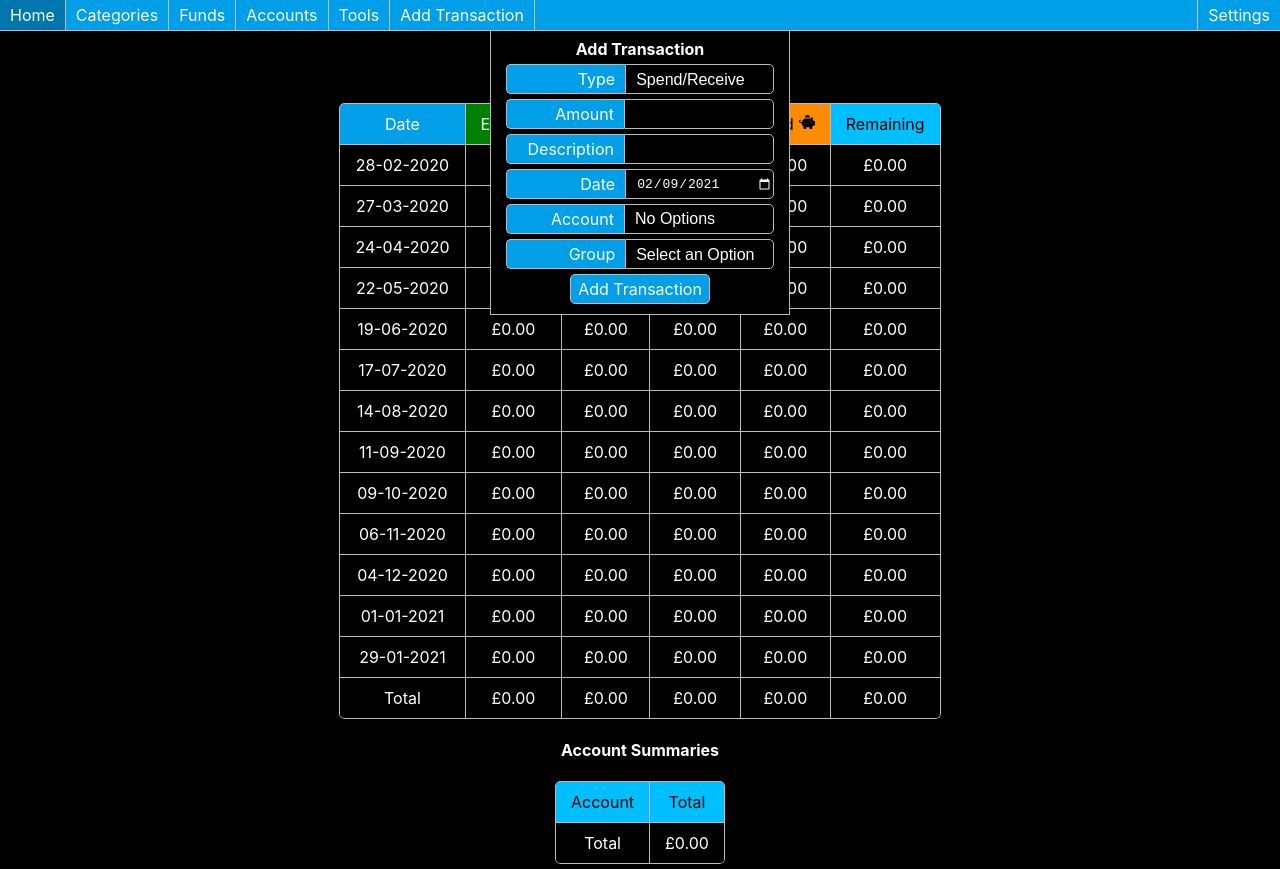
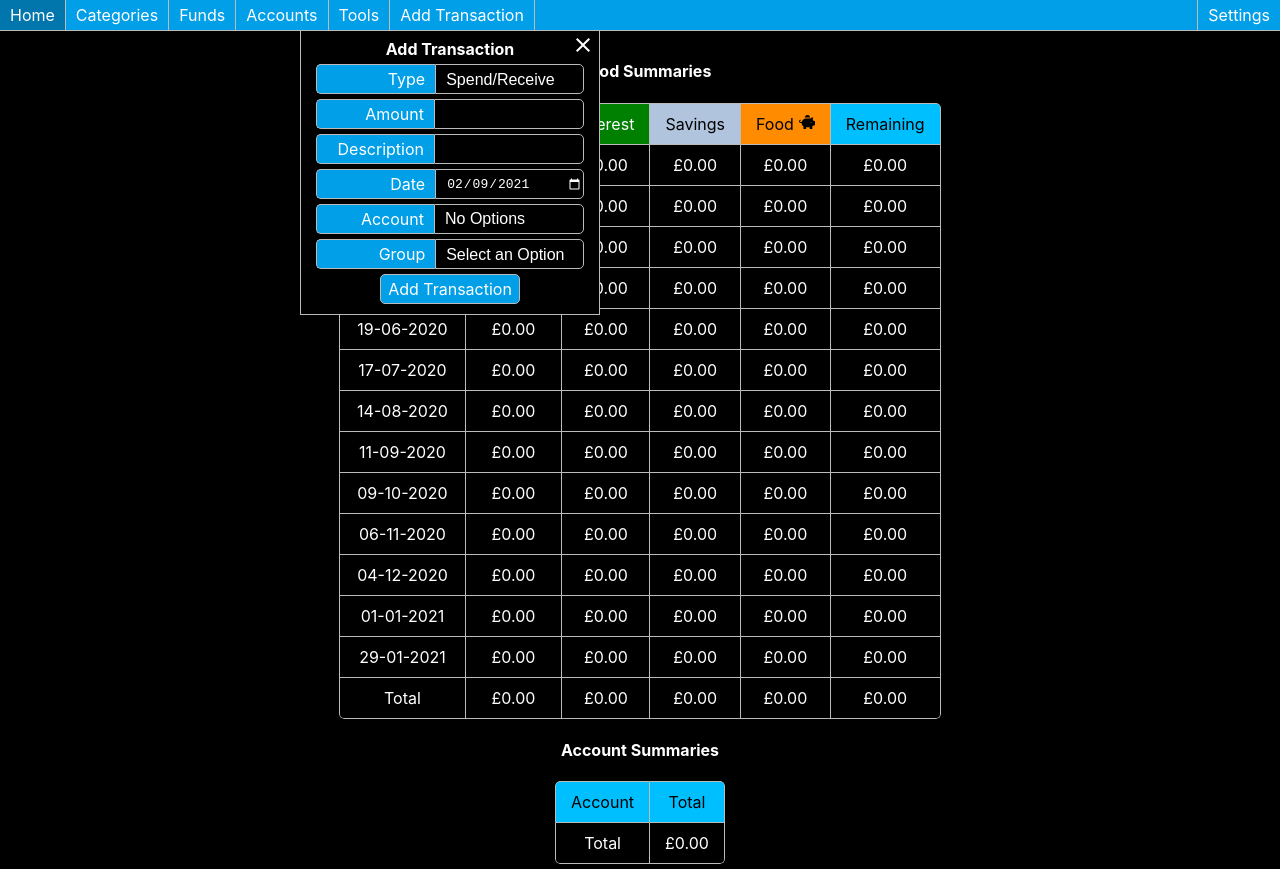
Before and after one commit to Vyper248/budget-app, a React (Create React App) app: page / in a window 1280 px wide. Both pictures are taken after a click on the element "Add Transaction". Built offline with nearby package versions, Linux system fonts and the light colour scheme.

Commit message:
Added ability to drag and move Add Transaction popup, as well as a close button. Added page title.

```diff
--- a/public/index.html
+++ b/public/index.html
@@ -6,8 +6,8 @@
     <meta name="viewport" content="width=device-width, initial-scale=1" />
     <meta name="theme-color" content="#000000" />
     <meta
-      name="description"
-      content="Web site created using create-react-app"
+      name="Budget App"
+      content="Budget Website"
     />
     <link rel="apple-touch-icon" href="%PUBLIC_URL%/logo192.png" />
     <!--
@@ -24,7 +24,7 @@
       work correctly both with client-side routing and a non-root public URL.
       Learn how to configure a non-root public URL by running `npm run build`.
     -->
-    <title>React App</title>
+    <title>Budget</title>
   </head>
   <body>
     <noscript>You need to enable JavaScript to run this app.</noscript>
--- a/src/App.js
+++ b/src/App.js
@@ -21,7 +21,7 @@ import Footer from './containers/Footer';
 function App() {
     const dispatch = useDispatch();
     const page = useSelector(state => state.currentPage);
-    const addTransaction = useSelector(state => state.addTransaction);
+    let addTransaction = useSelector(state => state.addTransaction);
     const user = useSelector(state => state.user);
     const backupData = useSelector(state => {
         return {
--- a/src/components/Header.js
+++ b/src/components/Header.js
@@ -76,6 +76,10 @@ const Header = () => {
     const dispatch = useDispatch();
     const addTransaction = useSelector(state => state.addTransaction);
 
+    const onClickAddTransaction = () => {
+        dispatch({type: 'SET_ADD_TRANSACTION', payload: !addTransaction});
+    }
+
     return (
         <StyledComp isMobile={isMobile}>
             <HeaderButton page='Home' icon={isMobile ? <FaHome/> : null}/>
@@ -83,7 +87,7 @@ const Header = () => {
             <HeaderButton page='Funds'/>
             <HeaderButton page='Accounts'/>
             { !isMobile ? <HeaderButton page='Tools'/> : null }
-            { !isMobile ? <div onClick={() => dispatch({type: 'SET_ADD_TRANSACTION', payload: !addTransaction})}>Add Transaction</div> : null }
+            { !isMobile ? <div onClick={onClickAddTransaction}>Add Transaction</div> : null }
             { !isMobile ? <div className="spacer"></div> : null }
             <HeaderButton page='Settings' icon={isMobile ? <MdSettings/> : null} alignment='right'/>
         </StyledComp>
--- a/src/components/TopPopup.js
+++ b/src/components/TopPopup.js
@@ -1,12 +1,47 @@
-import React from 'react';
+import React, { useState } from 'react';
 import styled from 'styled-components';
+import { MdClose } from 'react-icons/md';
+import { useDispatch } from 'react-redux';
 
 const StyledComp = styled.div`
     position: fixed;
-    top: 28px;
+    top: 0px;
+    left: 0px;
     width: 100%;
+    height: 100%;
+`;
 
-    & > div {
+const StyledInnerComp = styled.div.attrs(props => ({
+    style: {
+        top: props.y,
+        left: props.x
+    }
+}))`
+    position: absolute;
+    width: max-content;
+
+    & > div:first-child {
+        position: absolute;
+        width: 100%;
+        opacity: 0;
+        cursor: move;
+        height: 35px;
+    }
+
+    & > svg {
+        position: absolute;
+        right: 5px;
+        top: 5px;
+        font-size: 1.5em;
+        cursor: pointer;
+        color: var(--text-color);
+    }
+
+    & > svg:hover {
+        filter: brightness(0.8);
+    }
+
+    & > div:last-child {
         border: 1px solid var(--menu-border-color);
         width: 300px;
         margin: auto;
@@ -16,8 +51,55 @@ const StyledComp = styled.div`
 `;
 
 const TopPopup = ({children}) => {
+    const dispatch = useDispatch();
+
+    const [dragging, setDragging] = useState(false);
+    const [startClientX, setStartClientX] = useState(0);
+    const [startClientY, setStartClientY] = useState(0);
+    const [startX, setStartX] = useState(0);
+    const [startY, setStartY] = useState(100);
+    const [x, setX] = useState(300);
+    const [y, setY] = useState(28);
+
+    const onMouseDown = (e) => {
+        setStartClientX(e.clientX);
+        setStartClientY(e.clientY);
+        setStartX(x);
+        setStartY(y);
+        setDragging(true);
+    }
+
+    const onMouseUp = () => {
+        setDragging(false);
+    }
+
+    const onMouseMove = (e) => {
+        if (dragging) {
+            let xDiff = e.clientX - startClientX;
+            let yDiff = e.clientY - startClientY;
+            let newX = startX + xDiff;
+            let newY = startY + yDiff;
+            if (newY < 28) newY = 28;
+            if (newY > window.innerHeight-285) newY = window.innerHeight-285;
+            if (newX < 0) newX = 0;
+            if (newX > window.innerWidth-300) newX = window.innerWidth-300;
+            setX(newX);
+            setY(newY);
+        }
+    }
+
+    const onClose = () => {
+        dispatch({type: 'SET_ADD_TRANSACTION', payload: false});
+    }
+
     return (
-        <StyledComp>{children}</StyledComp>
+        <StyledComp onMouseUp={onMouseUp} onMouseMove={onMouseMove}>
+            <StyledInnerComp x={x} y={y}>
+                <div onMouseDown={onMouseDown}></div>
+                <MdClose onClick={onClose}/>
+                {children}
+            </StyledInnerComp>
+        </StyledComp>
     );
 }
 
--- a/src/containers/Settings.js
+++ b/src/containers/Settings.js
@@ -8,7 +8,6 @@ import { sync } from '../redux/store';
 import Container from '../components/Container';
 import LabelledInput from '../components/LabelledInput';
 import Button from '../components/Button';
-import Input from '../components/Input';
 
 const url = process.env.NODE_ENV === 'development' ? 'http://localhost:3001/' : 'https://budget-app-ap1.herokuapp.com/';
 
```
